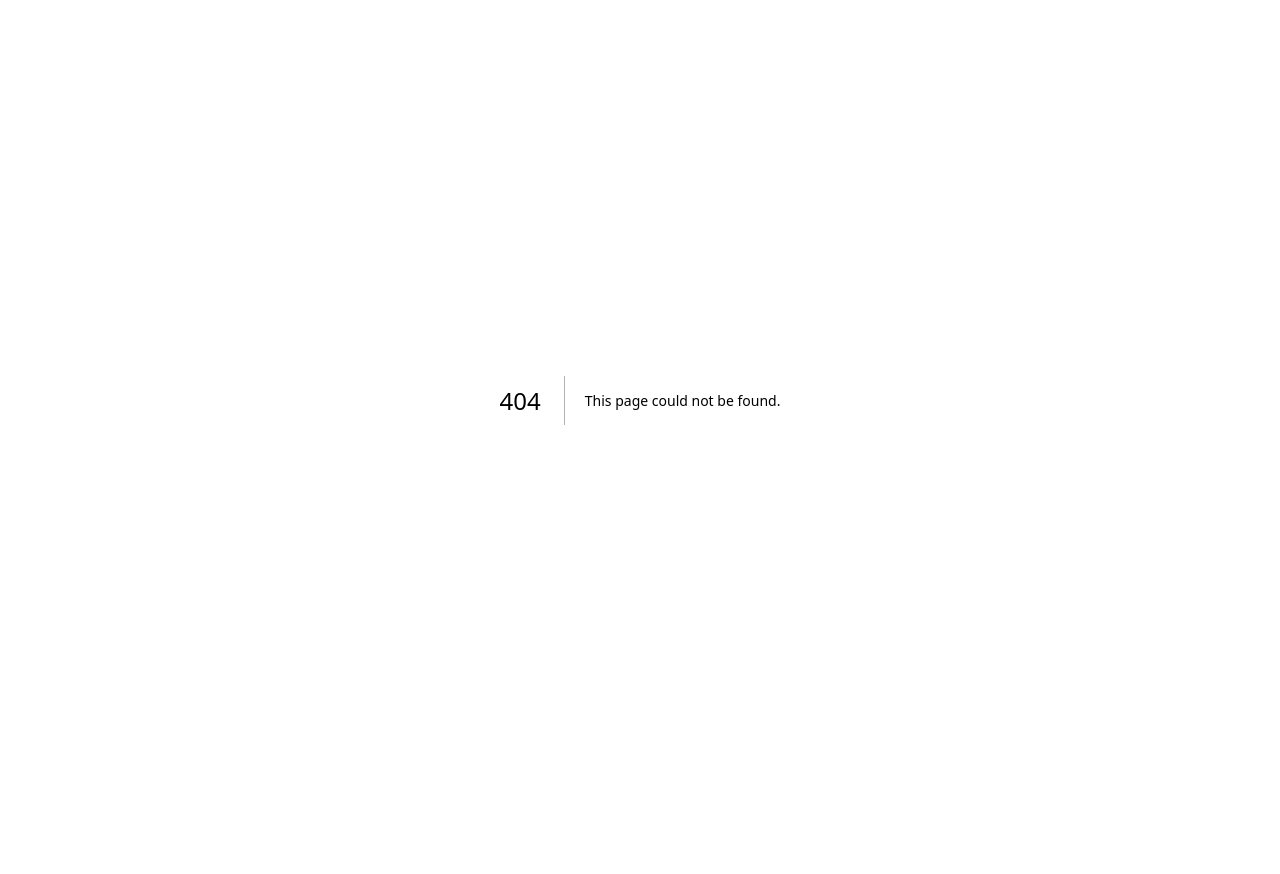
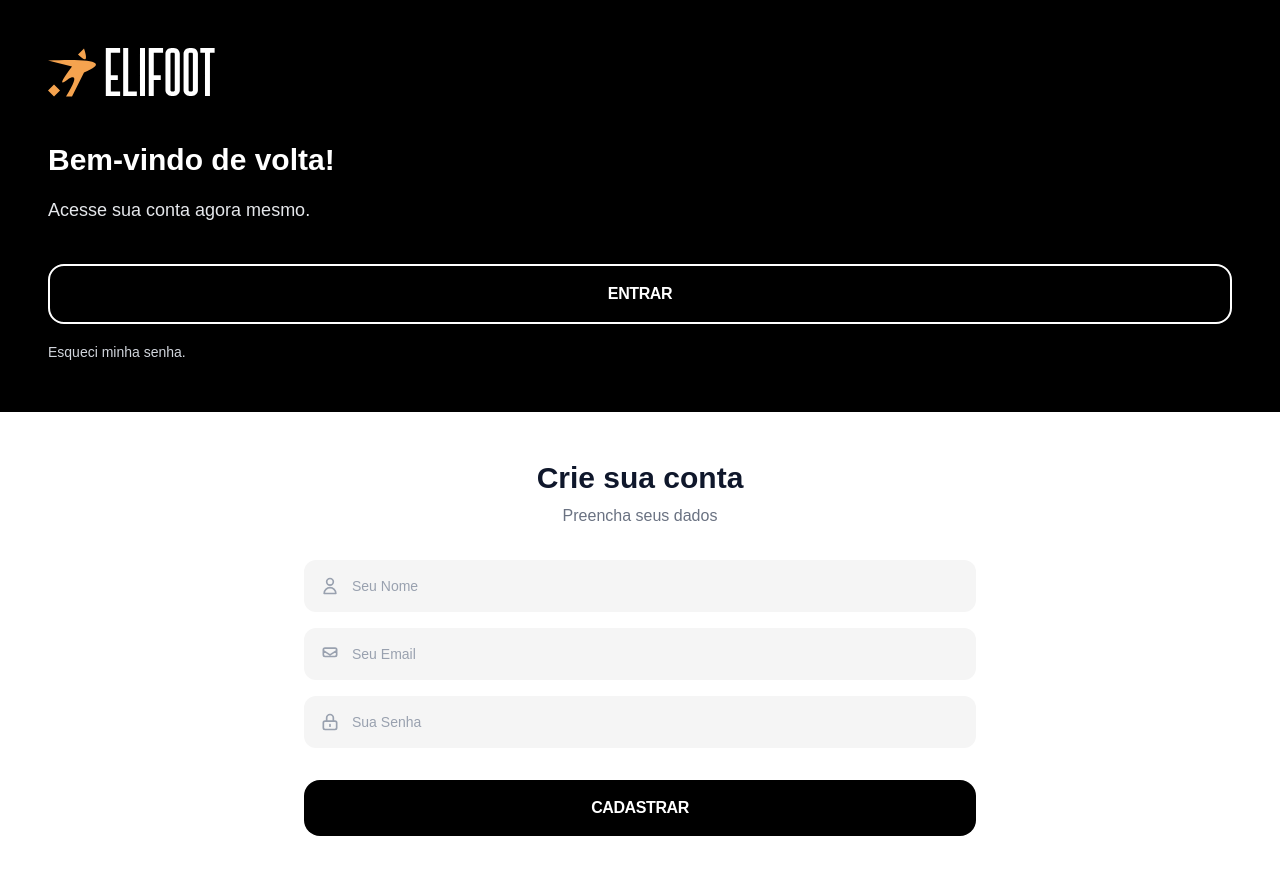
Before and after one commit to Enzosantos04/Elifoot-frontend, a Next.js app: page /signup in a window 1280 px wide. Before the commit this address had no page. Shown: the top 874 px of the page. Before the commit the page ends 800 px from the top, so only its background shows below. Built offline with nearby package versions, Linux system fonts and the light colour scheme.

Commit message:
feat:  create signup page UI with form inputs and links

```diff
--- /dev/null
+++ b/src/app/signup/page.tsx
@@ -0,0 +1,92 @@
+import Image from "next/image";
+import Link from "next/link";
+import { InputField } from "../components/signup/InputField";
+
+export const metadata = {
+  title: "Cadastro | Elifoot",
+  description: "Crie sua conta para acessar o Elifoot.",
+};
+
+export default function Signup() {
+  return (
+    <main className="grid min-h-screen bg-white text-slate-900 grid-cols-1 sm:grid-cols-[35%,65%] lg:grid-cols-[30%,70%]">
+      <div className="flex flex-col justify-center gap-10 bg-black px-10 py-12 text-white lg:px-12">
+        <div className="space-y-10">
+          <div className="flex items-center gap-3">
+            <Image
+              src="/logo.svg"
+              alt="Elifoot"
+              width={170}
+              height={54}
+              priority
+            />
+          </div>
+
+          <div className="space-y-4">
+            <h1 className="text-3xl font-extrabold leading-snug">
+              Bem-vindo de volta!
+            </h1>
+            <p className="max-w-xs text-lg text-gray-200">
+              Acesse sua conta agora mesmo.
+            </p>
+          </div>
+        </div>
+
+        <div className="space-y-4">
+          <Link
+            href="/"
+            className="flex w-full items-center justify-center rounded-2xl border-2 border-white px-6 py-4 text-base font-bold uppercase tracking-tight text-white transition hover:bg-white hover:text-black"
+          >
+            Entrar
+          </Link>
+          <button
+            type="button"
+            className="text-sm text-gray-300 hover:text-white"
+          >
+            Esqueci minha senha.
+          </button>
+        </div>
+      </div>
+
+      <div className="flex items-center justify-center px-6 py-12 lg:px-16">
+        <div className="w-full max-w-2xl space-y-8">
+          <div className="space-y-2 text-center">
+            <h2 className="text-3xl font-extrabold">Crie sua conta</h2>
+            <p className="text-base text-gray-500">Preencha seus dados</p>
+          </div>
+
+          <form className="space-y-4">
+            <InputField
+              id="name"
+              name="name"
+              type="text"
+              placeholder="Seu Nome"
+              iconPath="M16 7a4 4 0 11-8 0 4 4 0 018 0zM12 14a7 7 0 00-7 7h14a7 7 0 00-7-7z"
+            />
+            <InputField
+              id="email"
+              name="email"
+              type="email"
+              placeholder="Seu Email"
+              iconPath="M4 8l8 5 8-5m-14 7h12a2 2 0 002-2V7a2 2 0 00-2-2H6a2 2 0 00-2 2v6a2 2 0 002 2z"
+            />
+            <InputField
+              id="password"
+              name="password"
+              type="password"
+              placeholder="Sua Senha"
+              iconPath="M12 15v2m-6 4h12a2 2 0 002-2v-6a2 2 0 00-2-2H6a2 2 0 00-2 2v6a2 2 0 002 2zm10-10V7a4 4 0 00-8 0v4h8z"
+            />
+
+            <button
+              type="submit"
+              className="mt-4 w-full rounded-2xl bg-black px-6 py-4 text-base font-extrabold uppercase tracking-tight text-white transition hover:bg-neutral-900"
+            >
+              Cadastrar
+            </button>
+          </form>
+        </div>
+      </div>
+    </main>
+  );
+}
```
